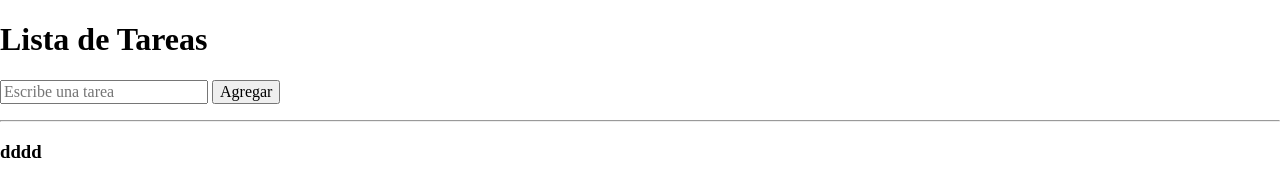
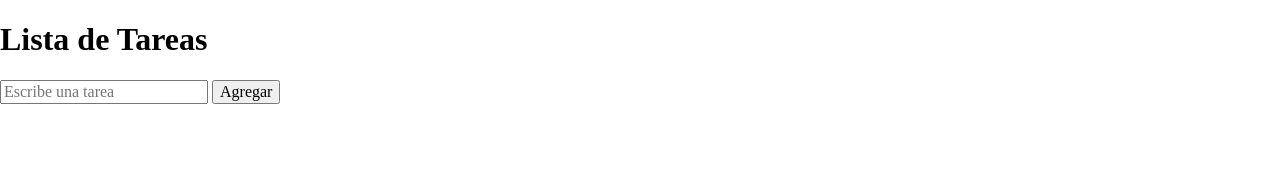
Before and after one commit to DanielFelipeRestrepoOrtega/To-Do-App, a plain HTML site: page index.html in a window 1280 px wide. Drawn offline with Linux system fonts and the light colour scheme.

Commit message:
borrando prueba

```diff
--- a/index.html
+++ b/index.html
@@ -27,7 +27,7 @@
         </div>
 
         <footer>
-<hr><h3>dddd</h3>
+
         </footer>
 
         <script src="app.js"></script>
```
